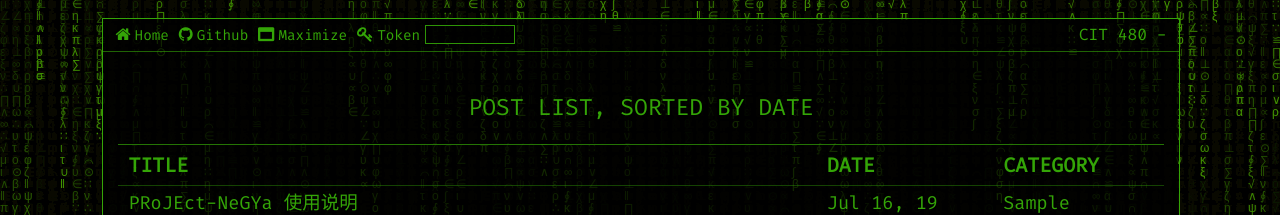
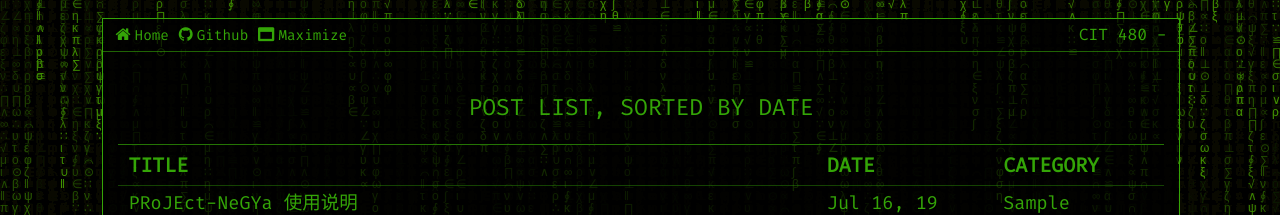
Before and after one commit to dsr88068/dsr88068.github.io, a Jekyll site: the page built from pages/index.md, in a window 1280 px wide. Shown: the top 215 px of the page. Built offline with Jekyll 4.4.1, drawn with Linux system fonts in a browser that asks for light colours.

Commit message:
Update header.html

```diff
--- a/_includes/header.html
+++ b/_includes/header.html
@@ -37,16 +37,7 @@
                     </a>
                 {% endif %}
                 <!-- access token -->
-                {% if page.encrypted_text == true %}
-                    <a class="header_btn" id="acs_btn" onclick="apply_token()">
-                        <i class="fa fa-key">
-                            {% if page.btn_text != false %}
-                                <p class="btn_text">Token</p>
-                            {% endif %}
-                        </i>
-                    </a>
-                    <textarea class="access_token" cols="8" id="acs_tkn" rows="1"></textarea>
-                {% endif %}
+
             </li>
             <!-- right header -->
             <span
```
